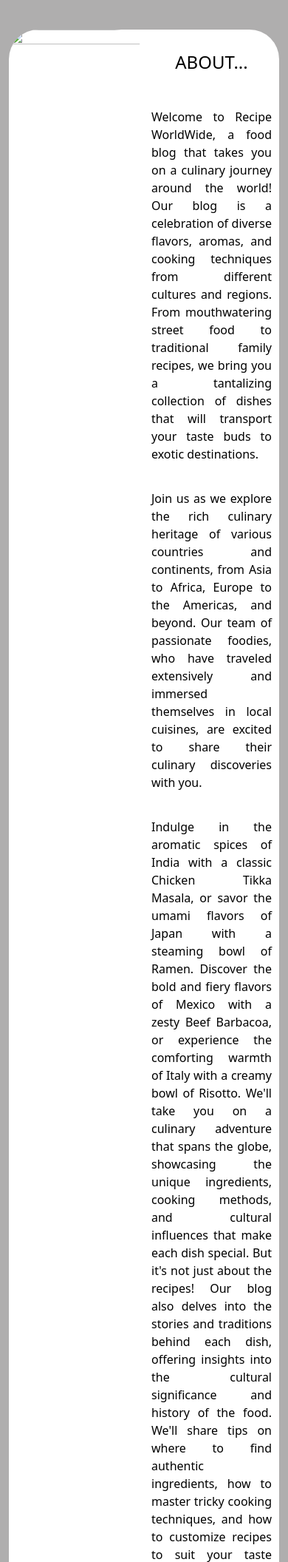
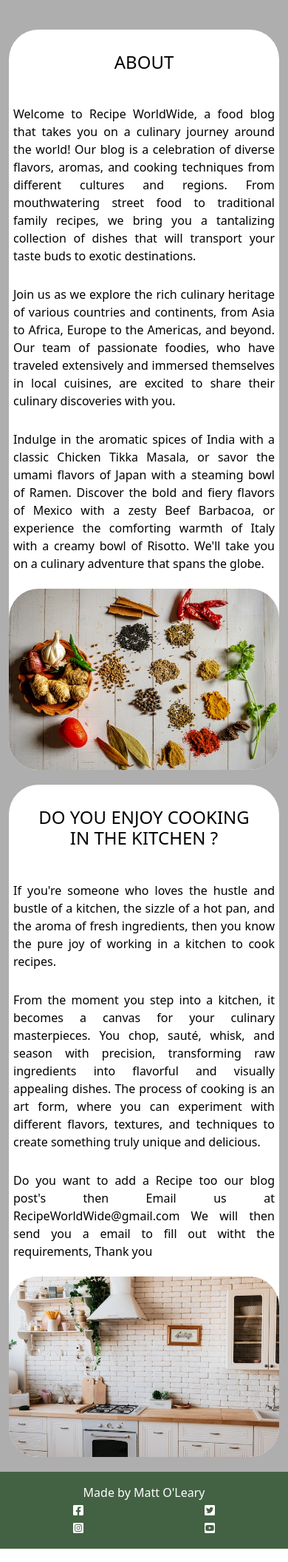
Before and after one commit to Code-Institute-Submissions/MattyOL-Recipe-WorldWide-Project.4, a Django app: page /about/ in a window 390 px wide. Shown: the part 60-2172 px from the top of the page at 74% size. Run offline with Django 3.2, Linux system fonts and the light colour scheme; some web fonts are replaced; grey boxes are pictures that could not be loaded.

Commit message:
Added Navbar hover effects, Added images to about page, Added Media Querie for about page to work for mobile devices

```diff
--- a/Websitename/settings.py
+++ b/Websitename/settings.py
@@ -85,6 +85,7 @@ TEMPLATES = [
                 'django.template.context_processors.debug',
                 'django.template.context_processors.request',
                 'django.contrib.auth.context_processors.auth',
+                'django.template.context_processors.media',
                 'django.contrib.messages.context_processors.messages',
             ],
         },
--- a/Websitename/urls.py
+++ b/Websitename/urls.py
@@ -1,11 +1,12 @@
 
 from django.contrib import admin
 from django.urls import path, include
-
+from django.conf import settings
+from django.conf.urls.static import static
 
 urlpatterns = [
     path('admin/', admin.site.urls),
     path("", include("blog.urls"), name="blog-urls"),
     path('summernote/', include('django_summernote.urls')),
     path("accounts/", include("allauth.urls")),
-]
+] + static(settings.MEDIA_URL, document_root=settings.MEDIA_ROOT)
--- a/blog/static/css/style.css
+++ b/blog/static/css/style.css
@@ -419,8 +428,28 @@ footer .apps-icons i {
 }
 
 .textone p{
-    padding: 10px 10px 10px 10px ;
+    padding: 6px 6px 6px 6px ;
     text-align: justify;
     font-size: 1rem;
     color: black;
 }
+
+@media screen and (max-width: 1300px) {
+
+    .aboutcontainer {
+        flex-direction: column-reverse;
+    }
+
+    .kitchencontainer {
+        flex-direction: column-reverse;
+    }
+
+    .containerone {
+
+        width: 100%;
+    }
+    .textone{
+        width: 100%;
+    }
+
+}
--- a/blog/templates/blog/about.html
+++ b/blog/templates/blog/about.html
@@ -3,34 +3,25 @@
 <section>
     <div class="aboutcontainer">
         <div class="containerone">
-            <img src="" alt="" width="650" height="350"   >
+            <img src="{{MEDIA_URL}}spices.jpg" alt="spices" width="650" height="350">
 
         </div>
-
         <div class="textone">
-            <h2>about...</h2>
+            <h2>About</h2>
             <p>Welcome to Recipe WorldWide, a food blog that takes you on a culinary journey around the world! Our blog is a celebration of diverse flavors, aromas, and cooking techniques from different cultures and regions. From mouthwatering street food to traditional family recipes, we bring you a tantalizing collection of dishes that will transport your taste buds to exotic destinations.</p>
-
             <p>Join us as we explore the rich culinary heritage of various countries and continents, from Asia to Africa, Europe to the Americas, and beyond. Our team of passionate foodies, who have traveled extensively and immersed themselves in local cuisines, are excited to share their culinary discoveries with you.</p>
-
-            <p>Indulge in the aromatic spices of India with a classic Chicken Tikka Masala, or savor the umami flavors of Japan with a steaming bowl of Ramen. Discover the bold and fiery flavors of Mexico with a zesty Beef Barbacoa, or experience the comforting warmth of Italy with a creamy bowl of Risotto. We'll take you on a culinary adventure that spans the globe, showcasing the unique ingredients, cooking methods, and cultural influences that make each dish special.
-
-                But it's not just about the recipes! Our blog also delves into the stories and traditions behind each dish, offering insights into the cultural significance and history of the food. We'll share tips on where to find authentic ingredients, how to master tricky cooking techniques, and how to customize recipes to suit your taste buds.
-
-                Whether you're a seasoned foodie looking to expand your culinary horizons or a curious home cook eager to explore new flavors, "Global Gastronomy" has something for everyone. Join us on this epicurean adventure as we embark on a culinary odyssey to discover the world, one delicious dish at a time!</p>
-
+            <p>Indulge in the aromatic spices of India with a classic Chicken Tikka Masala, or savor the umami flavors of Japan with a steaming bowl of Ramen. Discover the bold and fiery flavors of Mexico with a zesty Beef Barbacoa, or experience the comforting warmth of Italy with a creamy bowl of Risotto. We'll take you on a culinary adventure that spans the globe.</p>
         </div>
     </div>
 
     <div class="kitchencontainer">
         <div class="containerone">
-            <img src="#" alt="" width="800" height="500">
+            <img src="{{MEDIA_URL}}kitchen.jpg" alt="kitchen" width="800" height="500">
 
         </div>
         <div class="textone">
             <h2>DO you Enjoy cooking in the kitchen ?</h2>
             <p>If you're someone who loves the hustle and bustle of a kitchen, the sizzle of a hot pan, and the aroma of fresh ingredients, then you know the pure joy of working in a kitchen to cook recipes.</p>
-
             <p>From the moment you step into a kitchen, it becomes a canvas for your culinary masterpieces. You chop, sauté, whisk, and season with precision, transforming raw ingredients into flavorful and visually appealing dishes. The process of cooking is an art form, where you can experiment with different flavors, textures, and techniques to create something truly unique and delicious.</p>
 
             <p> Do you want to add a Recipe too our blog post's then Email us at RecipeWorldWide@gmail.com We will then send you a email to fill out witht the requirements, Thank you</p>
```
Also changed, not shown: other parts of blog/static/css/style.css (+21 -12 lines), media/images/i-do-nothing-but-love-lTl-jMpyhOQ-unsplash.jpg (added), media/kitchen.jpg (added), media/pexels-engin-akyurt-1437267.jpg (added), media/spices.jpg (added), 1 other file.
